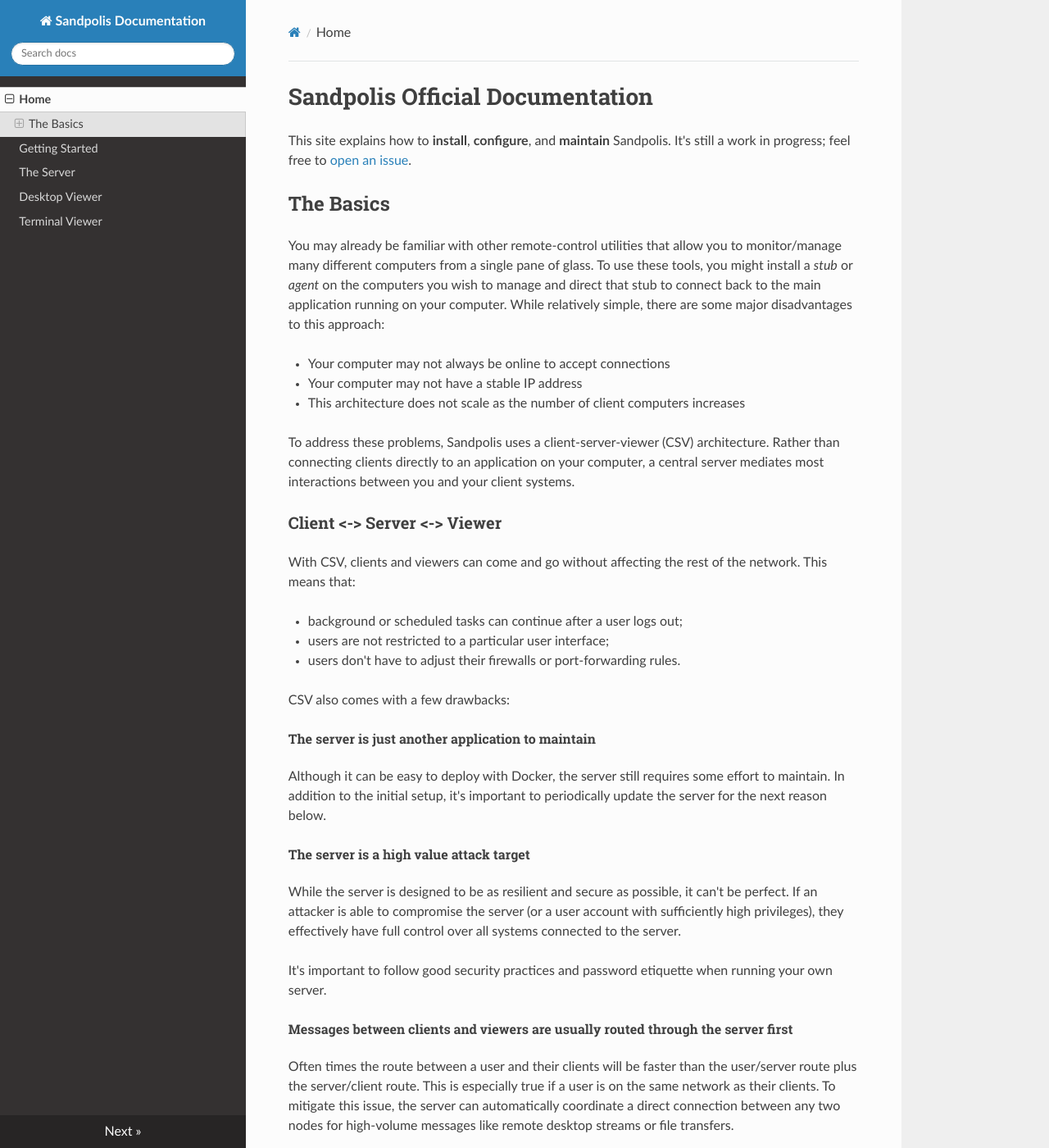
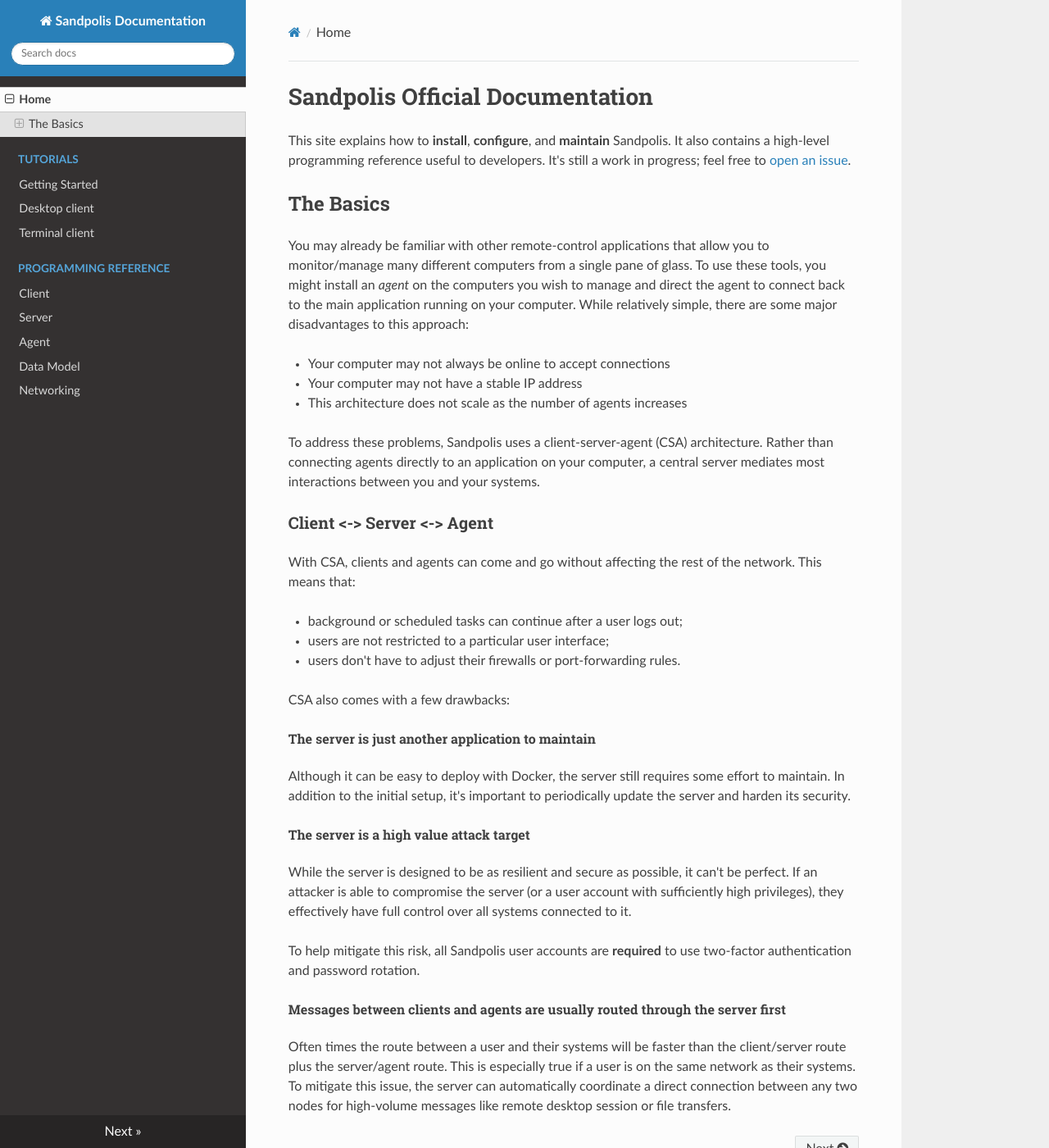
Before and after one commit to sandpolis/docs, an MkDocs documentation site: the page built from docs/index.md, in a window 1280 px wide and 1400 px high. Shown: the whole window at 82% size. Built offline with MkDocs 1.6.1, drawn with Linux system fonts in a browser that asks for light colours; nearby versions of some CDN libraries.

Commit message:
Update docs

```diff
--- a/docs/index.md
+++ b/docs/index.md
@@ -1,32 +1,32 @@
 # Sandpolis Official Documentation
 
-This site explains how to **install**, **configure**, and **maintain** Sandpolis. It's still a work in progress; feel free to <a href="https://github.com/Subterranean-Security/docs/issues" target="_blank">open an issue</a>.
+This site explains how to **install**, **configure**, and **maintain** Sandpolis. It also contains a high-level programming reference useful to developers. It's still a work in progress; feel free to <a href="https://github.com/Subterranean-Security/docs/issues" target="_blank">open an issue</a>.
 
 ## The Basics
-You may already be familiar with other remote-control utilities that allow you to monitor/manage many different computers from a single pane of glass. To use these tools, you might install a *stub* or *agent* on the computers you wish to manage and direct that stub to connect back to the main application running on your computer. While relatively simple, there are some major disadvantages to this approach:
+You may already be familiar with other remote-control applications that allow you to monitor/manage many different computers from a single pane of glass. To use these tools, you might install an *agent* on the computers you wish to manage and direct the agent to connect back to the main application running on your computer. While relatively simple, there are some major disadvantages to this approach:
 
 - Your computer may not always be online to accept connections
 - Your computer may not have a stable IP address
-- This architecture does not scale as the number of client computers increases
+- This architecture does not scale as the number of agents increases
 
-To address these problems, Sandpolis uses a client-server-viewer (CSV) architecture. Rather than connecting clients directly to an application on your computer, a central server mediates most interactions between you and your client systems.
+To address these problems, Sandpolis uses a client-server-agent (CSA) architecture. Rather than connecting agents directly to an application on your computer, a central server mediates most interactions between you and your systems.
 
-### Client <-> Server <-> Viewer
-With CSV, clients and viewers can come and go without affecting the rest of the network. This means that:
+### Client <-> Server <-> Agent
+With CSA, clients and agents can come and go without affecting the rest of the network. This means that:
 
 - background or scheduled tasks can continue after a user logs out;
 - users are not restricted to a particular user interface;
 - users don't have to adjust their firewalls or port-forwarding rules.
 
-CSV also comes with a few drawbacks:
+CSA also comes with a few drawbacks:
 
 ###### The server is just another application to maintain
-Although it can be easy to deploy with Docker, the server still requires some effort to maintain. In addition to the initial setup, it's important to periodically update the server for the next reason below.
+Although it can be easy to deploy with Docker, the server still requires some effort to maintain. In addition to the initial setup, it's important to periodically update the server and harden its security.
 
 ###### The server is a high value attack target
-While the server is designed to be as resilient and secure as possible, it can't be perfect. If an attacker is able to compromise the server (or a user account with sufficiently high privileges), they effectively have full control over all systems connected to the server.
+While the server is designed to be as resilient and secure as possible, it can't be perfect. If an attacker is able to compromise the server (or a user account with sufficiently high privileges), they effectively have full control over all systems connected to it.
 
-It's important to follow good security practices and password etiquette when running your own server.
+To help mitigate this risk, all Sandpolis user accounts are **required** to use two-factor authentication and password rotation.
 
-###### Messages between clients and viewers are usually routed through the server first
-Often times the route between a user and their clients will be faster than the user/server route plus the server/client route. This is especially true if a user is on the same network as their clients. To mitigate this issue, the server can automatically coordinate a direct connection between any two nodes for high-volume messages like remote desktop streams or file transfers.
+###### Messages between clients and agents are usually routed through the server first
+Often times the route between a user and their systems will be faster than the client/server route plus the server/agent route. This is especially true if a user is on the same network as their systems. To mitigate this issue, the server can automatically coordinate a direct connection between any two nodes for high-volume messages like remote desktop session or file transfers.
--- a/mkdocs.yml
+++ b/mkdocs.yml
@@ -1,10 +1,16 @@
 site_name: Sandpolis Documentation
 nav:
   - Home: index.md
-  - Getting Started: getting_started.md
-  - The Server: server.md
-  - Desktop Viewer: viewer/gui.md
-  - Terminal Viewer: viewer/terminal.md
+  - Tutorials:
+    - Getting Started: tutorials/getting_started.md
+    - Desktop client: tutorials/client/gui.md
+    - Terminal client: tutorials/client/terminal.md
+  - Programming Reference:
+    - Client: application/client.md
+    - Server: application/server.md
+    - Agent: application/agent.md
+    - Data Model: application/data_model.md
+    - Networking: application/network.md
 theme: readthedocs
 markdown_extensions:
   - admonition
```
Also changed, not shown: docs/application/agent.md (added, +33 -0 lines), docs/application/client.md (added, +27 -0 lines), docs/application/data_model.md (added, +35 -0 lines), docs/application/network.md (added, +12 -0 lines), docs/application/server.md (renamed from docs/server.md, +29 -3 lines), docs/installation.md (deleted, +0 -87 lines), docs/tutorials/client/gui.md (added, +2 -0 lines), docs/tutorials/client/terminal.md (added, +10 -0 lines), docs/tutorials/getting_started.md (renamed from docs/getting_started.md, +11 -9 lines), docs/viewer/gui.md (deleted, +0 -1 lines), docs/viewer/terminal.md (deleted, +0 -10 lines), docs/tutorials/client/ios.md (added).
